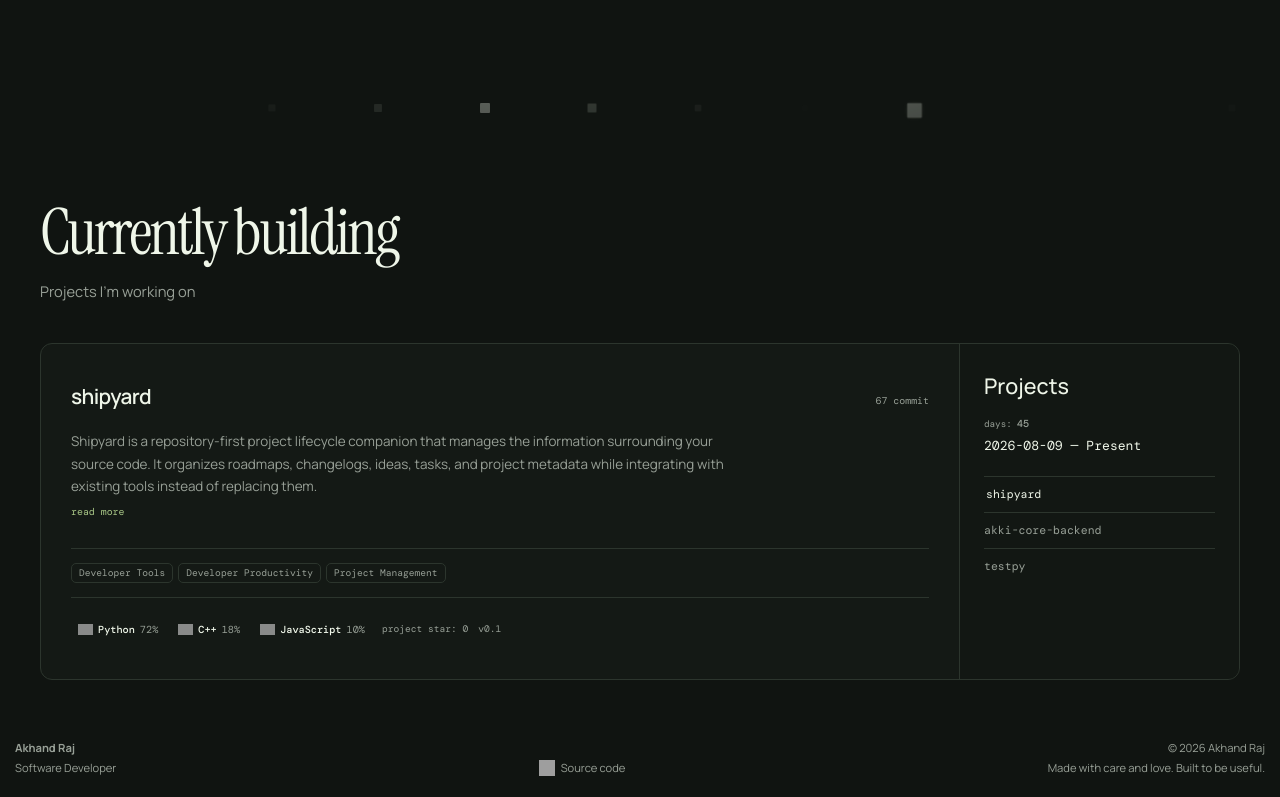
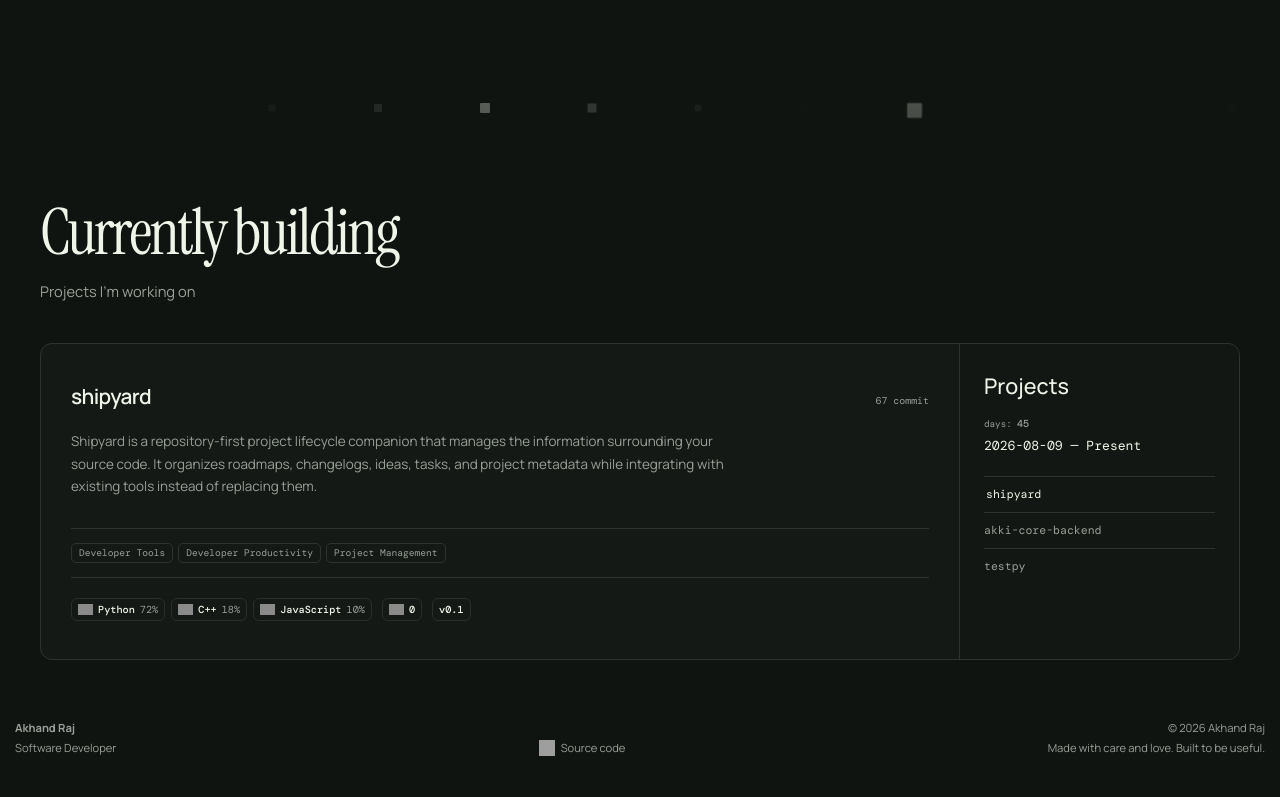
Before and after one commit to Akkiraj1234/akhand.dev, a Preact app: page / in a window 1280 px wide. Shown: the part 606-1403 px from the top of the page. Built offline with nearby package versions, Linux system fonts and the light colour scheme; grey boxes are pictures that could not be loaded.

Commit message:
fixed: fixed the currently section system ui interface

```diff
--- a/src/components/LanguageList.jsx
+++ b/src/components/LanguageList.jsx
@@ -172,17 +172,12 @@ const LANGUAGE_CONFIG = {
 };
 
 
-
-
-function RenderLangugaecard({key, language, percentage}) {
-    const config = LANGUAGE_CONFIG[language]
-        ?? LANGUAGE_CONFIG["other"];
-
+function RenderCard({ text1, text2=null, icon=null, key=null}) {
     return (
-        <div className="language-card" key={key}>
-            {config?.icon && (
+        <div className="language-card" key={key ?? text1}>
+            {icon && (
                 <img
-                    src={config.icon}
+                    src={icon}
                     alt=""
                     aria-hidden="true"
                     className="language-icon"
@@ -190,13 +185,30 @@ function RenderLangugaecard({key, language, percentage}) {
             )}
 
             <span className="language-name">
-                {language}
+                {text1}
             </span>
 
-            <span className="language-percentage">
-                {percentage}%
-            </span>
+            {text2 && (
+                <span className="language-percentage">
+                    {text2}
+                </span>
+            )}
         </div>
+    )
+}
+
+
+function RenderLanguageCard({language, percentage}) {
+    const config =
+        LANGUAGE_CONFIG[language] ??
+        LANGUAGE_CONFIG["other"];
+
+    return (
+        <RenderCard
+            text1={language}
+            text2={`${percentage}%`}
+            icon={config?.icon}
+        />
     )
 }
 
@@ -206,8 +218,7 @@ function LanguageList({ languages }) {
         <div className="language-list">
             {Object.entries(languages).map(
                 ([language, percentage]) => (
-                    <RenderLangugaecard
-                        key={language}
+                    <RenderLanguageCard
                         language={language}
                         percentage={percentage}
                     />
@@ -219,3 +230,7 @@ function LanguageList({ languages }) {
 
 
 export default LanguageList;
+export {
+    LanguageList,
+    RenderCard
+}
--- a/src/pages/Home/CurrentlySection/CurrentlySection.jsx
+++ b/src/pages/Home/CurrentlySection/CurrentlySection.jsx
@@ -1,7 +1,7 @@
-import { useState } from "preact/hooks";
+import {LanguageList, RenderCard} from "@/components/LanguageList";
+import { useEffect, useRef, useState } from "preact/hooks";
 import useSite from "@/hooks/useSite";
 import Heading from "@/components/Heading";
-import LanguageList from "@/components/LanguageList";
 import "./currentlysection.css";
 
 
@@ -61,6 +61,30 @@ const CurrentProjects = ({ data, onClickFunc, currIdx }) => {
 
 const CurrentContent = ({ project }) => {
     const [expanded, setExpanded] = useState(false);
+    const [isOverflowing, setIsOverflowing] = useState(false);
+    const descriptionRef = useRef(null);
+
+    useEffect(() => {
+        setExpanded(false);
+
+        const element = descriptionRef.current;
+
+        if (!element) return;
+
+        const checkOverflow = () => {
+            setIsOverflowing(
+                element.scrollHeight > element.clientHeight
+            );
+        };
+
+        checkOverflow();
+
+        window.addEventListener("resize", checkOverflow);
+
+        return () => {
+            window.removeEventListener("resize", checkOverflow);
+        };
+    }, [project.description]);
 
     return (
         <article className="current-content">
@@ -76,8 +100,9 @@ const CurrentContent = ({ project }) => {
                         : "current-content-description"
                 }
             >
-                <p>{project.description}</p>
+                <p ref={descriptionRef}>{project.description}</p>
 
+                {(isOverflowing || expanded) && (
                     <button
                         type="button"
                         className="current-description-toggle"
@@ -85,6 +110,7 @@ const CurrentContent = ({ project }) => {
                     >
                         {expanded ? "show less" : "read more"}
                     </button>
+                )}
             </div>
 
             <section className="current-content-topics">
@@ -101,8 +127,13 @@ const CurrentContent = ({ project }) => {
 
             <div className="current-content-details">
                 <LanguageList languages={project.languages} />
-                <p>{"project star: "}{project.star}</p>
-                <p>{project.release_version}</p>
+                <RenderCard
+                    text1={project.star}
+                    icon={"https://api.iconify.design/akar-icons:star.svg?color=%23eff6e9"}
+                />
+                <RenderCard
+                    text1={project.release_version}
+                />
             </div>
         </article>
     );
--- a/src/pages/Home/CurrentlySection/currentlysection.css
+++ b/src/pages/Home/CurrentlySection/currentlysection.css
@@ -75,8 +75,8 @@
 ───────────────────────────── */
 
 .current-content-description {
-    min-height: 100px;
-    max-height: 140px;
+    min-height: 80px;
+    max-height: 100px;
 
     margin-bottom: 18px;
 
--- a/src/styles/globals.css
+++ b/src/styles/globals.css
@@ -96,9 +96,6 @@ img {
     }
 }
 
-
-
-
 .section-heading {
     max-width: 760px;
     margin-bottom: 40px;
@@ -147,9 +144,6 @@ img {
 
 
 
-
-
-
 .language-list {
     display: flex;
     flex-wrap: wrap;
@@ -167,7 +161,7 @@ img {
 
     padding: 3px 6px;
 
-    border: 1px solid transparent;
+    border: 1px solid;
     border-radius: 6px;
 
     background: transparent;
@@ -178,6 +172,11 @@ img {
     font-size: 0.64rem;
 
     white-space: nowrap;
+    border: 1px solid color-mix(
+        in srgb,
+        var(--line) 70%,
+        var(--soft)
+    );
 
     transition:
         border-color 150ms ease,
```
Lines whose indentation alone changed are shown as unchanged.
